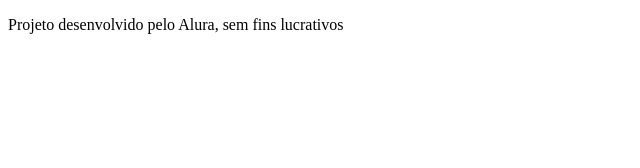
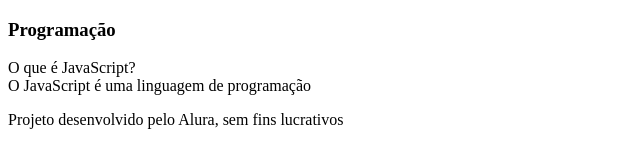
Before and after one commit to felipe09072007/2ano3tri, a plain HTML site: page index.html in a window 1280 px wide. Shown: the whole page, without its empty margins (0-640 px from the left). Drawn offline with Linux system fonts and the light colour scheme.

Commit message:
alteração2

```diff
--- a/index.html
+++ b/index.html
@@ -8,7 +8,16 @@
 <body>
      <main>
     <section id="container">
-
+        <article class="cartao">
+        <div class="cartao_conteudo">
+            <h3>Programação </h3>
+            <div class="cartao_conteudo_pergunta">
+                O que é JavaScript?
+            </div>
+           <div class="cartao_conteudo_resposta">
+             O JavaScript é uma linguagem de programação
+           </div>
+        </article>
     </section>
      </main>
      <footer>
```
